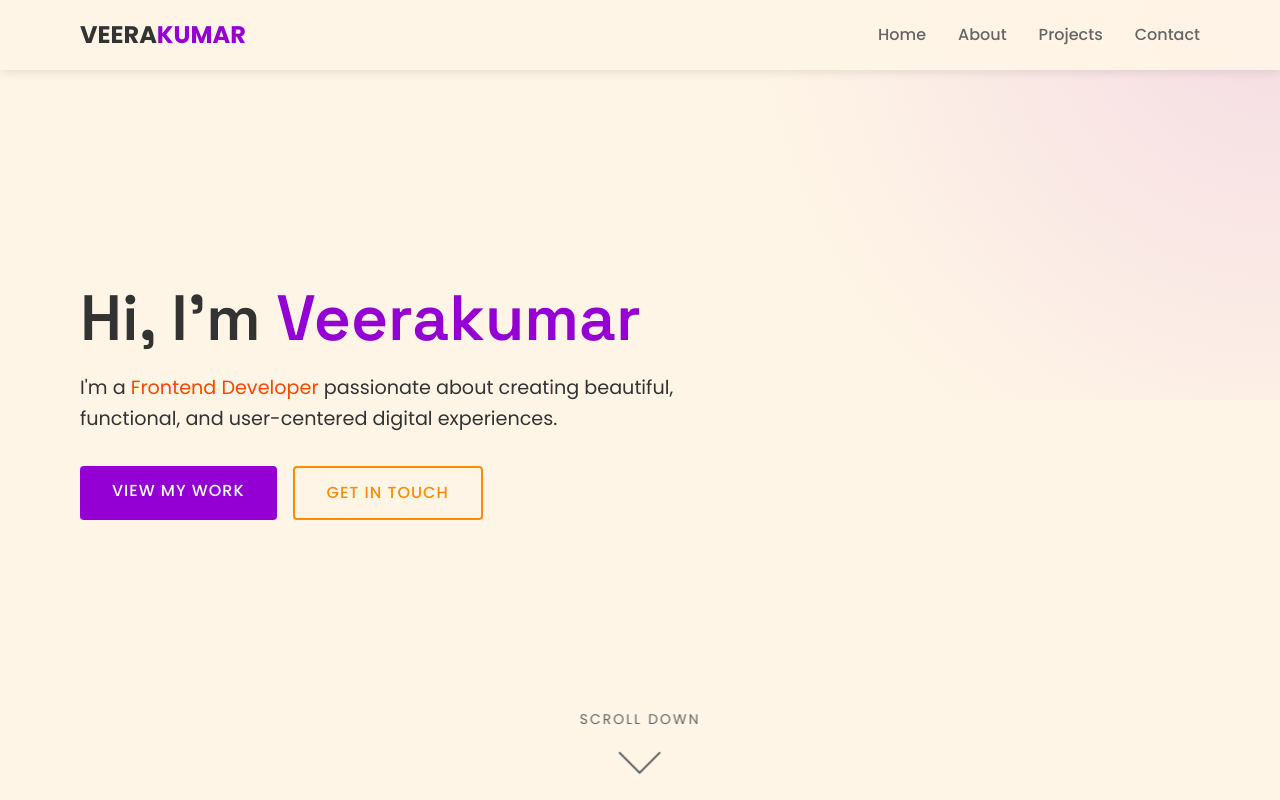
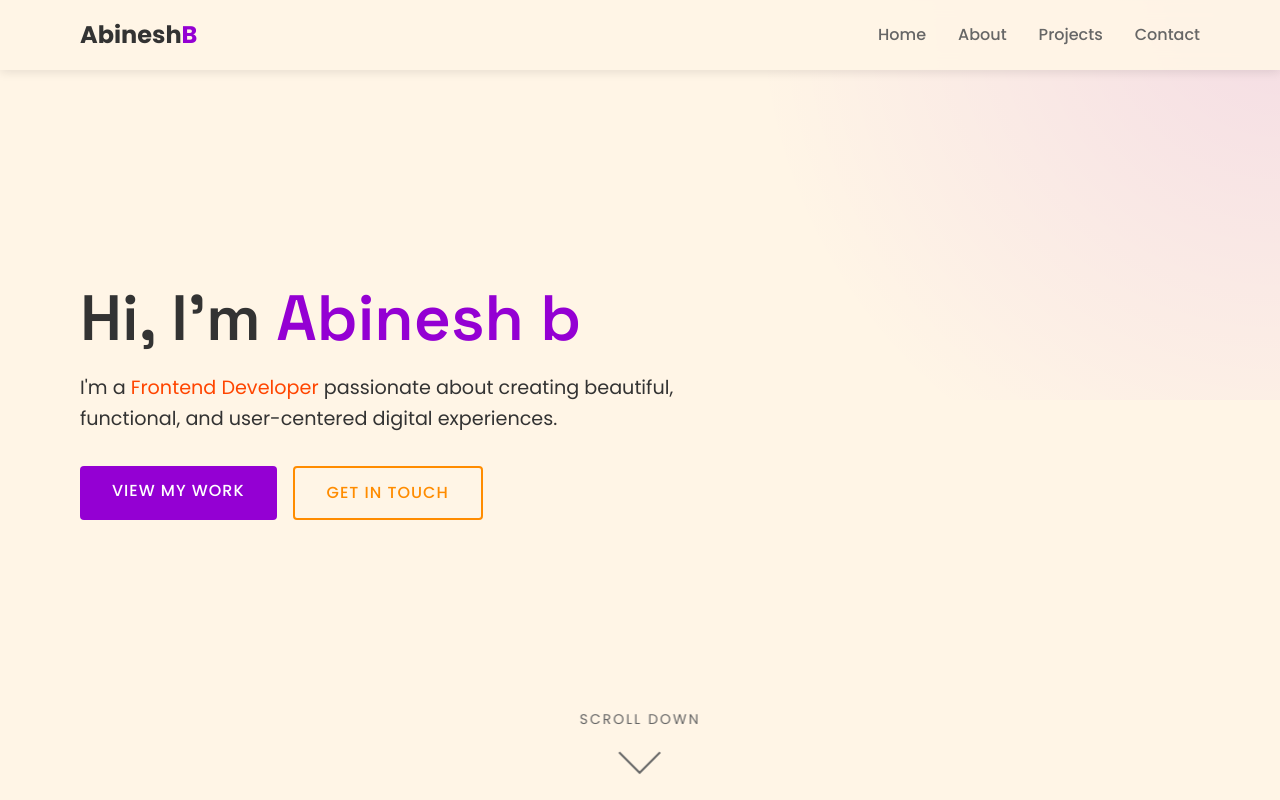
Before and after one commit to abinesh-b-wep/sns-mca, a plain HTML site: page index.html in a window 1280 px wide. Shown: the top 800 px of the page. Drawn offline with Linux system fonts and the light colour scheme.

Commit message:
Update index.html

```diff
--- a/index.html
+++ b/index.html
@@ -788,7 +788,7 @@
     <!-- Header & Navigation -->
     <header id="header">
         <div class="container nav-container">
-            <a href="#home" class="logo">VEERA<span>KUMAR</span></a>
+            <a href="#home" class="logo">Abinesh<span>B</span></a>
             <button class="mobile-toggle" aria-label="Toggle menu">☰</button>
             <ul class="nav-links">
                 <li><a href="#home">Home</a></li>
@@ -802,7 +802,7 @@
     <!-- Hero Section -->
     <section id="home" class="hero">
         <div class="container hero-content">
-            <h1>Hi, I'm <span class="highlight">Veerakumar</span></h1>
+            <h1>Hi, I'm <span class="highlight">Abinesh b</span></h1>
             <p>I'm a <span class="accent">Frontend Developer</span> passionate about creating beautiful, functional, and user-centered digital experiences.</p>
             <div class="hero-buttons">
                 <a href="#projects" class="btn">View My Work</a>
```
